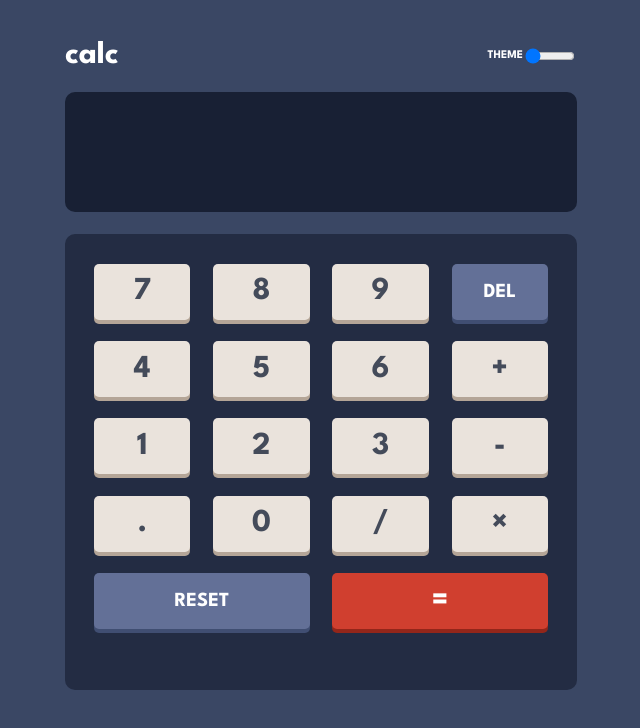
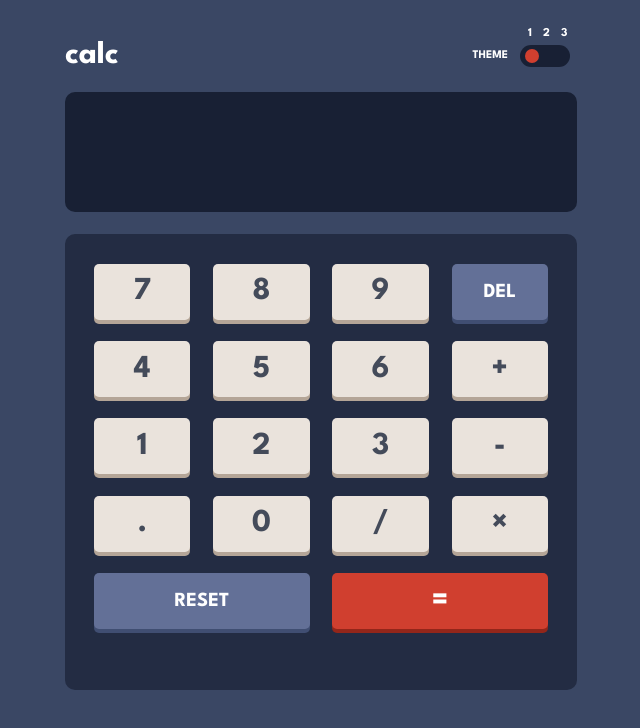
Before and after one commit to Albertoflj/calculator-app, a plain HTML site: page index.html in a window 1280 px wide. Shown: the whole page, without its empty margins (319-959 px from the left). Drawn offline with Linux system fonts and the light colour scheme.

Commit message:
Added themes.

```diff
--- a/_main.scss
+++ b/_main.scss
@@ -5,7 +5,17 @@ body{
     display: flex;
     background-color: $t1-background-main-blue;
     justify-content: center;
-
+    .input{
+        position: relative;
+        margin-right: 5px ;
+        label{
+            top: -15px;
+            font-size: 12px;
+            word-spacing: 8px;
+            position: absolute;
+            left: 10px;
+        }
+    }
 
     //themes
     &.theme2{
@@ -17,6 +27,24 @@ body{
             }
             .themes{
                 color: $t2-text-yellow;
+            }
+            input[type='range']{
+                background: transparent;
+            }
+
+            input[type='range']::-webkit-slider-runnable-track {
+                background-color: $t2-background-toggle-red;
+            }
+
+            input[type='range']::-webkit-slider-thumb {
+                background-color: $t2-key-background-orange;
+            }
+
+            input[type="range"]::-moz-range-track {
+                background-color: $t2-background-toggle-red;
+            }
+            input[type="range"]::-moz-range-thumb {
+                background-color: $t2-key-background-orange;
             }
         }
         #result{
@@ -85,6 +113,25 @@ body{
             }
             .themes{
                 color: $t3-text-yellow;
+            }
+            input[type='range']{
+                background: transparent;
+            }
+
+            input[type='range']::-webkit-slider-runnable-track {
+
+                background-color: $t3-background-toggle-violet;
+            }
+
+            input[type='range']::-webkit-slider-thumb {
+                background-color: $t3-key-background-cyan;
+            }
+
+            input[type="range"]::-moz-range-track {
+                background-color: $t3-background-toggle-violet;
+            }
+            input[type="range"]::-moz-range-thumb {
+                background-color: $t3-key-background-cyan;
             }
         }
         #result{
@@ -158,6 +205,9 @@ body{
     h1{
         color: $t1-text-white;
     }
+    h3{
+        margin-right: 10px;
+    }
     .themes{
         color: $t1-text-white;
         display: flex;
@@ -169,6 +219,55 @@ body{
             max-width: 50px;
         }
     }
+
+    //slider
+    input[type='range'] {
+        position: relative;
+        -webkit-appearance: none;
+        width: 55px;
+        background-color: transparent;
+    }
+
+    input[type='range']::-webkit-slider-runnable-track {
+        width: 100%;
+        height: 22px;
+        cursor: pointer;
+        background-color: $t1-background-screen-blue;
+        border-radius: 30rem;
+        padding: 0 5px;
+    }
+
+    input[type='range']::-webkit-slider-thumb {
+        margin-top: 4px;
+        height: 14px;
+        width: 14px;
+        border-radius: 50%;
+        background-color: $t1-key-background-red;
+        cursor: pointer;
+        -webkit-appearance: none;
+    }
+    /******** Firefox styles ********/
+/* slider track */
+input[type="range"]::-moz-range-track {
+    width: 100%;
+    height: 22px;
+    cursor: pointer;
+    background-color: $t1-background-screen-blue;
+    border-radius: 30rem;
+    padding: 0 5px;
+ }
+
+ /* slider thumb */
+ input[type="range"]::-moz-range-thumb {
+    margin-top: 4px;
+    height: 14px;
+    width: 14px;
+    border-radius: 50%;
+    border: none;
+    background-color: $t1-key-background-red;
+    cursor: pointer;
+    -webkit-appearance: none;
+ }
 }
 .calculator-main{
     display: flex;
@@ -228,6 +327,9 @@ body{
 
         background-color: $t1-key-background-orange;
         border: none;
+        display: flex;
+        align-items: center;
+        justify-content: center;
         border-radius: 5px;
         overflow: hidden;
         box-shadow: 0 4px $t1-key-shadow-orange;
--- a/index.html
+++ b/index.html
@@ -23,7 +23,10 @@
       <h1>calc</h1>
       <div class="themes">
         <h3>THEME</h3>
-        <input type="range" name="theme" id="themes" value="0" max="2">
+        <div class="input">
+          <label for="themes">1 2 3</label>
+          <input type="range" name="theme" id="themes" value="0" max="2">
+        </div>
       </div>
     </div>
     <div class="calculator-screen">
```
Also changed, not shown: style.css, 1 other file.
